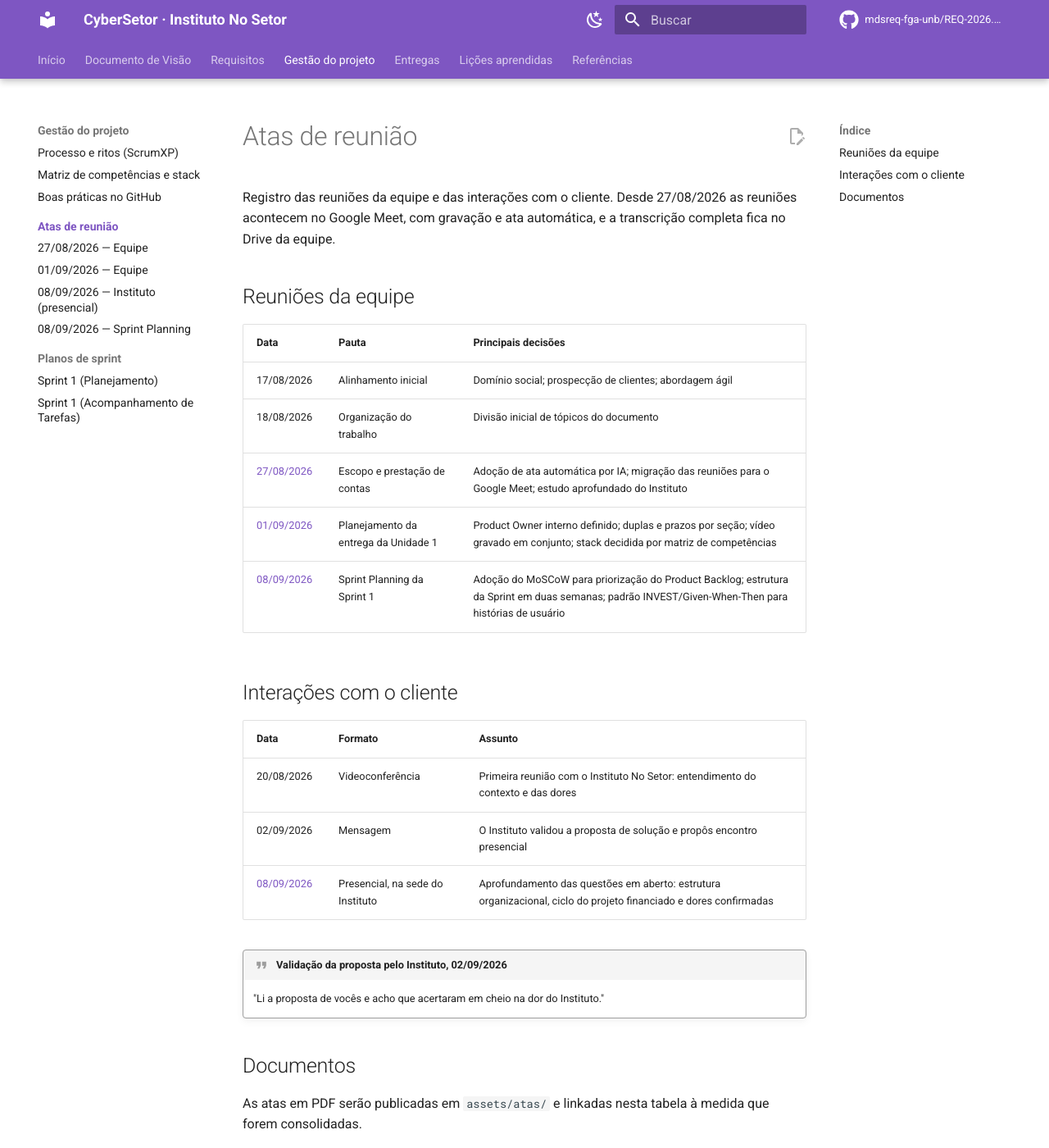
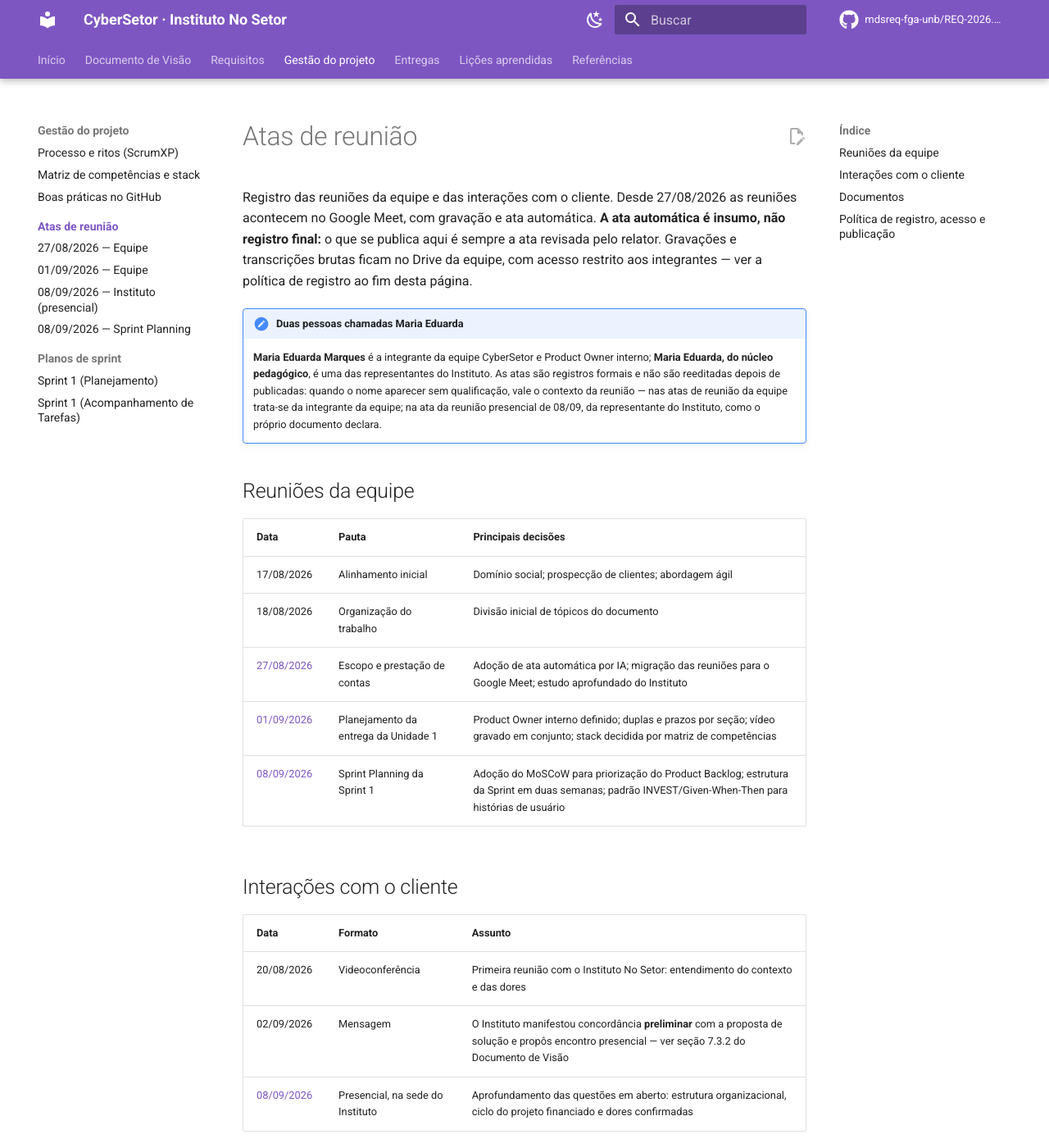
Before and after one commit to mdsreq-fga-unb/REQ-2026.2-T02-CyberSetor, an MkDocs documentation site: the page built from docs/gestao/atas/index.md, in a window 1280 px wide and 1400 px high. Shown: the whole window at 82% size. Built offline with MkDocs 1.6.1 and Material for MkDocs 9.7.7, drawn with Linux system fonts in a browser that asks for light colours; comment, search, counter and statistics services are not loaded; some of the changed text lies outside the part shown.

Commit message:
docs(gestao): registra politica de acesso e publicacao e distingue as duas maria eduardas

```diff
--- a/docs/gestao/atas/index.md
+++ b/docs/gestao/atas/index.md
@@ -1,6 +1,9 @@
 # Atas de reunião
 
-Registro das reuniões da equipe e das interações com o cliente. Desde 27/08/2026 as reuniões acontecem no Google Meet, com gravação e ata automática, e a transcrição completa fica no Drive da equipe.
+Registro das reuniões da equipe e das interações com o cliente. Desde 27/08/2026 as reuniões acontecem no Google Meet, com gravação e ata automática. **A ata automática é insumo, não registro final:** o que se publica aqui é sempre a ata revisada pelo relator. Gravações e transcrições brutas ficam no Drive da equipe, com acesso restrito aos integrantes — ver a política de registro ao fim desta página.
+
+!!! note "Duas pessoas chamadas Maria Eduarda"
+    **Maria Eduarda Marques** é a integrante da equipe CyberSetor e Product Owner interno; **Maria Eduarda, do núcleo pedagógico**, é uma das representantes do Instituto. As atas são registros formais e não são reeditadas depois de publicadas: quando o nome aparecer sem qualificação, vale o contexto da reunião — nas atas de reunião da equipe trata-se da integrante da equipe; na ata da reunião presencial de 08/09, da representante do Instituto, como o próprio documento declara.
 
 ## Reuniões da equipe
 
@@ -17,12 +20,22 @@
 | Data | Formato | Assunto |
 |---|---|---|
 | 20/08/2026 | Videoconferência | Primeira reunião com o Instituto No Setor: entendimento do contexto e das dores |
-| 02/09/2026 | Mensagem | O Instituto validou a proposta de solução e propôs encontro presencial |
+| 02/09/2026 | Mensagem | O Instituto manifestou concordância **preliminar** com a proposta de solução e propôs encontro presencial — ver seção 7.3.2 do Documento de Visão |
 | [08/09/2026](2026-09-08-reuniao-presencial-instituto.md) | Presencial, na sede do Instituto | Aprofundamento das questões em aberto: estrutura organizacional, ciclo do projeto financiado e dores confirmadas |
-
-!!! quote "Validação da proposta pelo Instituto, 02/09/2026"
-    "Li a proposta de vocês e acho que acertaram em cheio na dor do Instituto."
 
 ## Documentos
 
 As atas em PDF serão publicadas em `assets/atas/` e linkadas nesta tabela à medida que forem consolidadas.
+
+## Política de registro, acesso e publicação
+
+| Material | Onde fica | Quem acessa | Condição para publicar |
+|---|---|---|---|
+| Gravação de reunião (áudio/vídeo) | Drive da equipe | Integrantes da equipe | **Não se publica** |
+| Transcrição automática | Drive da equipe | Integrantes da equipe | **Não se publica**; é insumo da ata |
+| Ata revisada pelo relator | Este site | Público | Após revisão; atas com o cliente, após conferência do Instituto |
+| Documento fornecido pelo cliente (planilha, relatório, edital) | Repositório de trabalho da equipe | Integrantes da equipe | **Não se publica na íntegra**; publicam-se extratos sem dado pessoal e sem informação sensível, com ciência do Instituto |
+| Citação de fala ou mensagem do cliente | Este site | Público | Com ciência do Instituto, registrada |
+| Dado pessoal de participante das atividades | — | — | **Não se coleta nem se publica** neste projeto |
+
+**Estado das atas com o cliente.** A ata da reunião presencial de 08/09/2026 está publicada na versão **0.2**, enviada ao Instituto para conferência; a validação formal (versão 1.0) permanece **pendente**. As perguntas da seção "Pontos a confirmar" daquela ata são o objeto dessa conferência.
```
